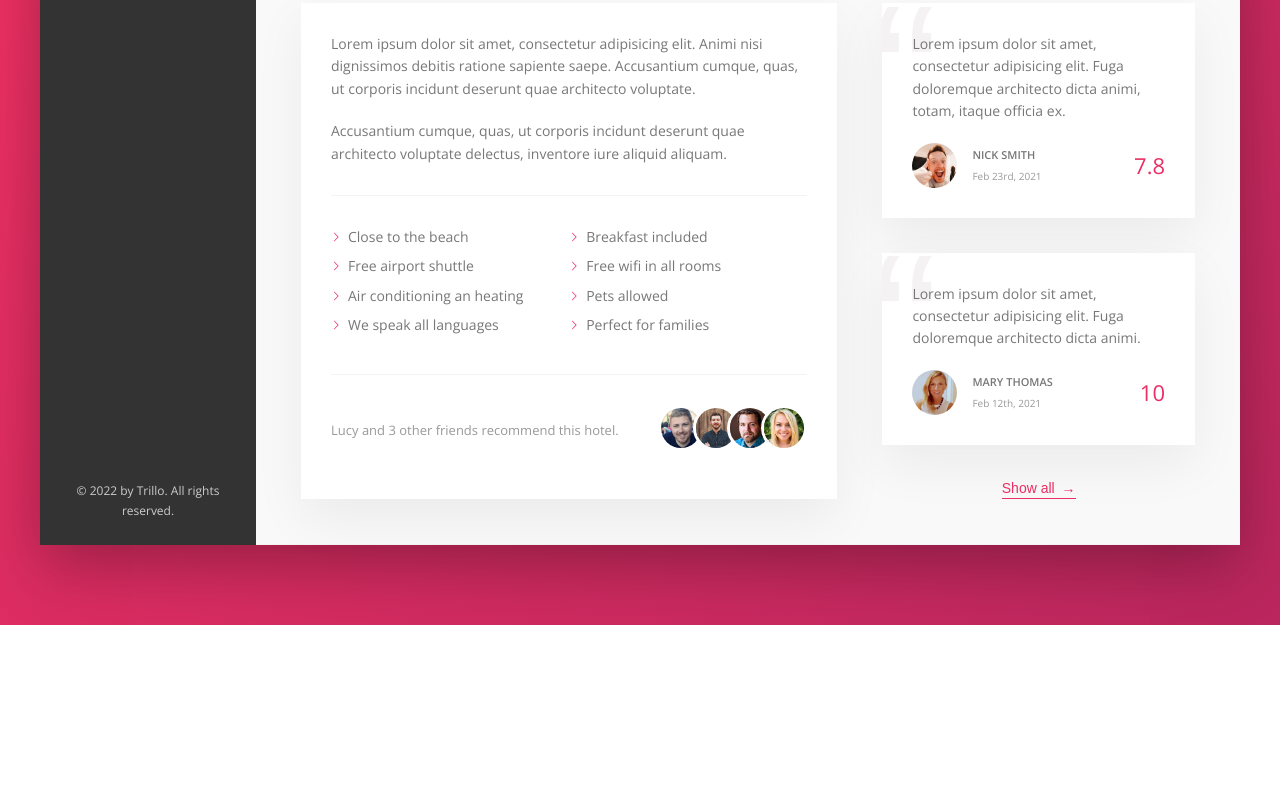
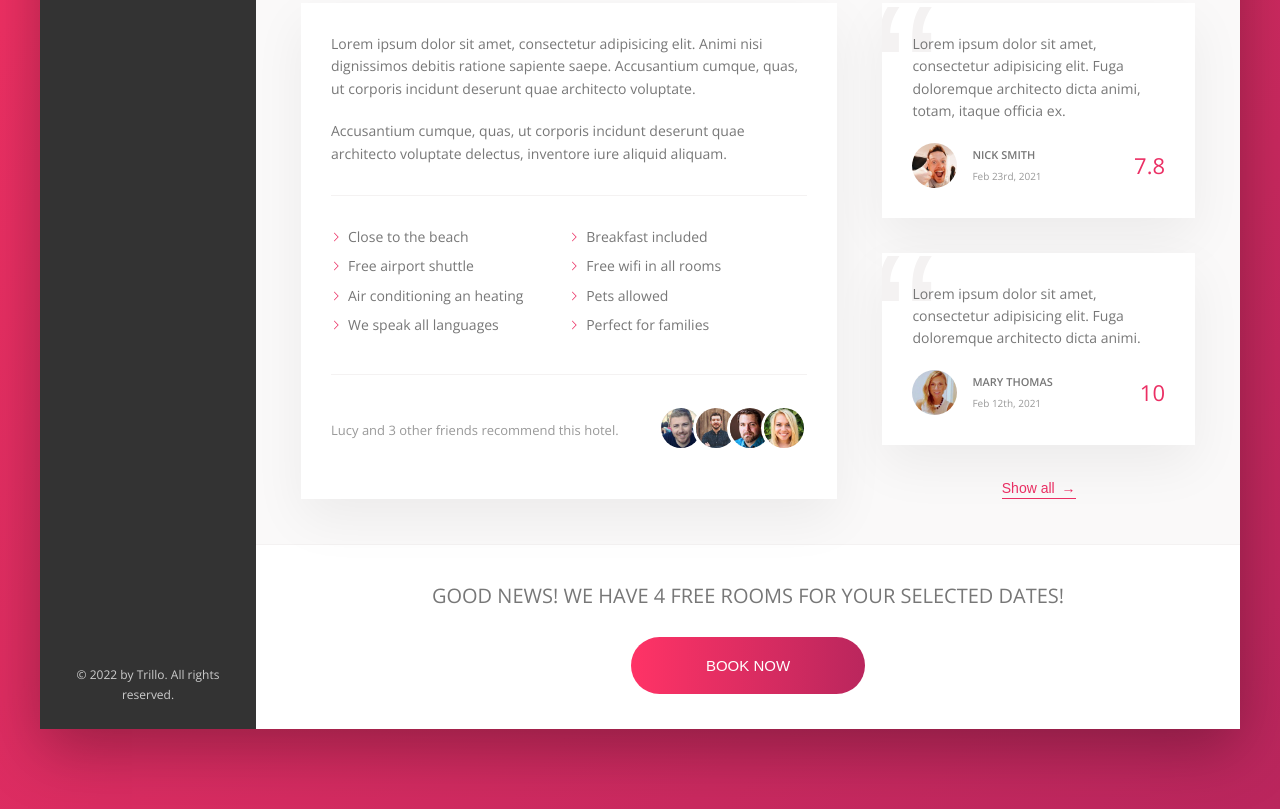
Before and after one commit to angelprzz/Trillo, a website: page index.html in a window 1280 px wide. Shown: the part 644-1453 px from the top of the page. Before the commit the page ends 1269 px from the top, so only its background shows below. Drawn offline with nearby package versions, Linux system fonts and the light colour scheme.

Commit message:
Building the CTA Section

```diff
--- a/index.html
+++ b/index.html
@@ -197,6 +197,15 @@
               <button class="btn-inline">Show all <span>&rarr;</span></button>
             </div>
           </div>
+          <div class="cta">
+            <h2 class="cta__book-now">
+              Good news! We have 4 free rooms for your selected dates!
+            </h2>
+            <button class="btn">
+              <span class="btn__visible">Book now</span>
+              <span class="btn__invisible">Only 4 rooms left</span>
+            </button>
+          </div>
         </main>
       </div>
     </div>
--- a/sass/_components.scss
+++ b/sass/_components.scss
@@ -428,3 +428,72 @@
     z-index: 1;
   }
 }
+
+// CALL TO ACTION
+.cta {
+  padding: 3.5rem 0;
+  text-align: center;
+
+  &__book-now {
+    font-size: 2rem;
+    font-weight: 300;
+    text-transform: uppercase;
+    margin-bottom: 2.5rem;
+  }
+}
+
+// CALL TO ACTION
+.btn {
+  font-size: 1.5rem;
+  font-weight: 300;
+  text-transform: uppercase;
+  border-radius: 100px;
+  border: none;
+  background-image: linear-gradient(
+    to right,
+    var(--color-primary-light),
+    var(--color-primary-dark)
+  );
+  color: #fff;
+  position: relative;
+  overflow: hidden;
+  cursor: pointer;
+
+  & > * {
+    display: inline-block;
+    height: 100%;
+    width: 100%;
+    transition: all 0.2s;
+  }
+
+  &__visible {
+    padding: 2rem 7.5rem;
+  }
+
+  &__invisible {
+    position: absolute;
+    padding: 2rem 0;
+    left: 0;
+    top: -100%;
+  }
+
+  &:hover {
+    background-image: linear-gradient(
+      to left,
+      var(--color-primary-light),
+      var(--color-primary-dark)
+    );
+  }
+
+  &:hover &__visible {
+    transform: translateY(100%);
+  }
+  &:hover &__invisible {
+    top: 0;
+  }
+
+  &:focus {
+    outline: none;
+    animation: pulsate 1s infinite;
+  }
+}
```
Also changed, not shown: css/style.css.
